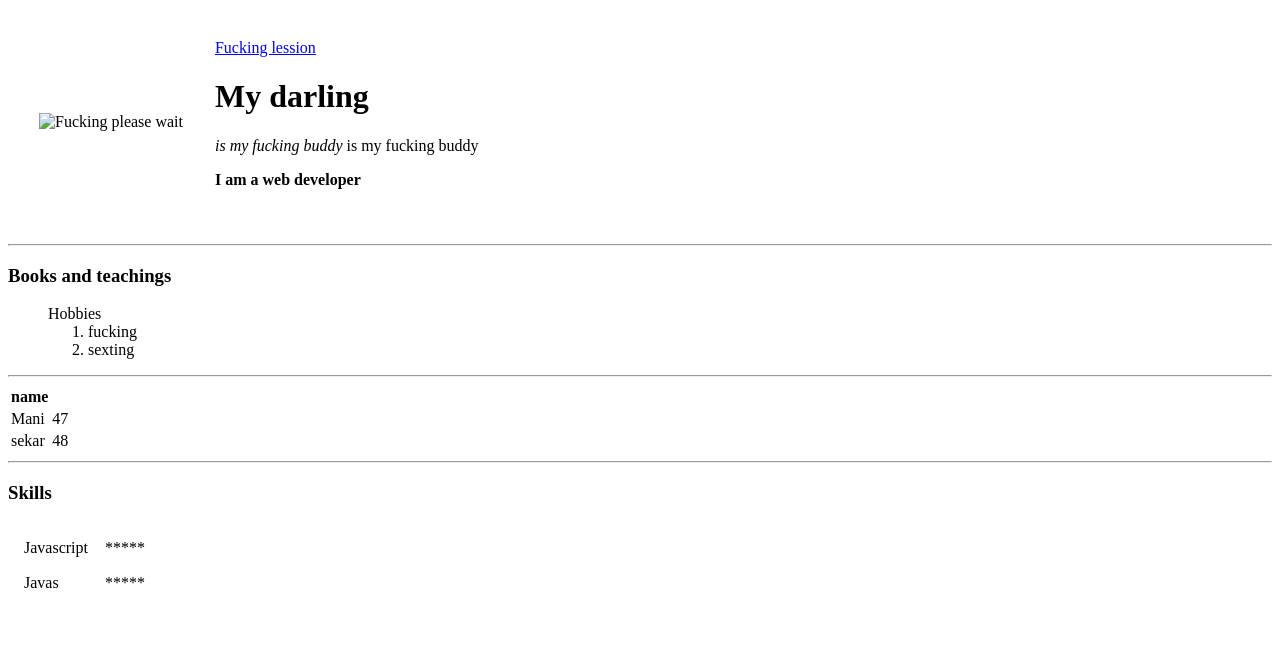
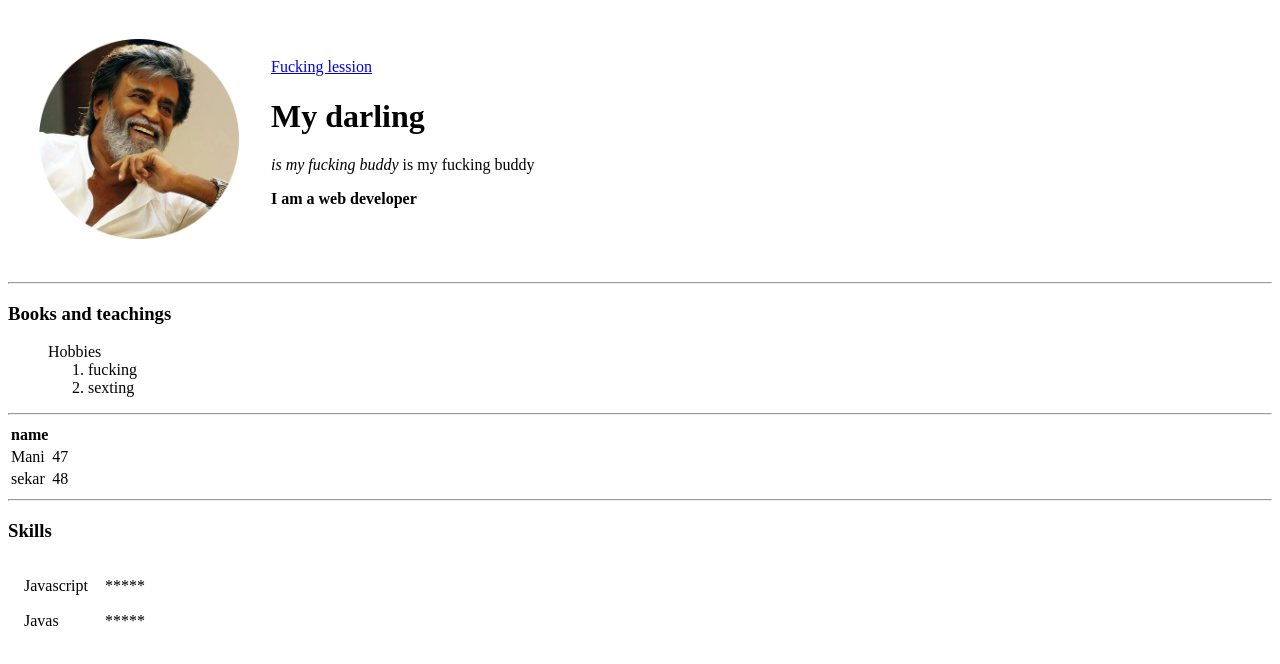
Before and after one commit to svlmani1973/resume, a plain HTML site: page index.html in a window 1280 px wide. Drawn offline with Linux system fonts and the light colour scheme.

Commit message:
Update index.html

```diff
--- a/index.html
+++ b/index.html
@@ -9,7 +9,7 @@
 <body>
  <table cellspacing=30>
      <td>
-        <img src="./images/400.png" alt="Fucking please wait" height=200>
+        <img src="./400.png" alt="Fucking please wait" height=200>
      </td>
      <td>
         <a href="https://www.udemy.com/course/the-complete-web-development-bootcamp/learn/lecture/12287450#overview">Fucking lession</a>
```
